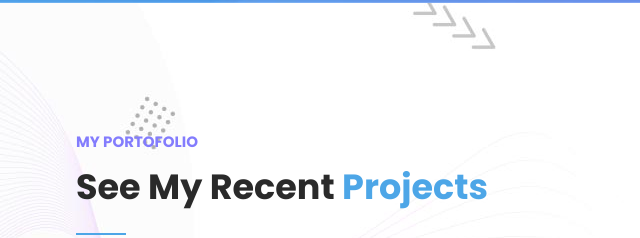
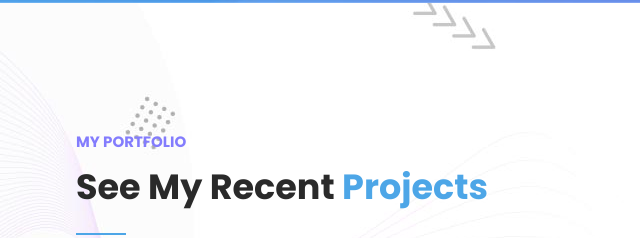
Before and after one commit to RahulDawpersad/designx, a plain HTML site: page index.html in a window 1280 px wide. Shown: the part 4460-4698 px from the top of the page, 0-640 px from the left. Drawn offline with nearby package versions, Linux system fonts and the light colour scheme.

Commit message:
Update index.html

```diff
--- a/index.html
+++ b/index.html
@@ -369,7 +369,7 @@
         <div class="row">
           <div class="col-lg-5">
             <div class="section-heading wow fadeInLeft" data-wow-duration="1s" data-wow-delay="0.3s">
-              <h6>My Portofolio</h6>
+              <h6>My Portfolio</h6>
               <h4>See My Recent <em>Projects</em></h4>
               <div class="line-dec"></div>
             </div>
```
